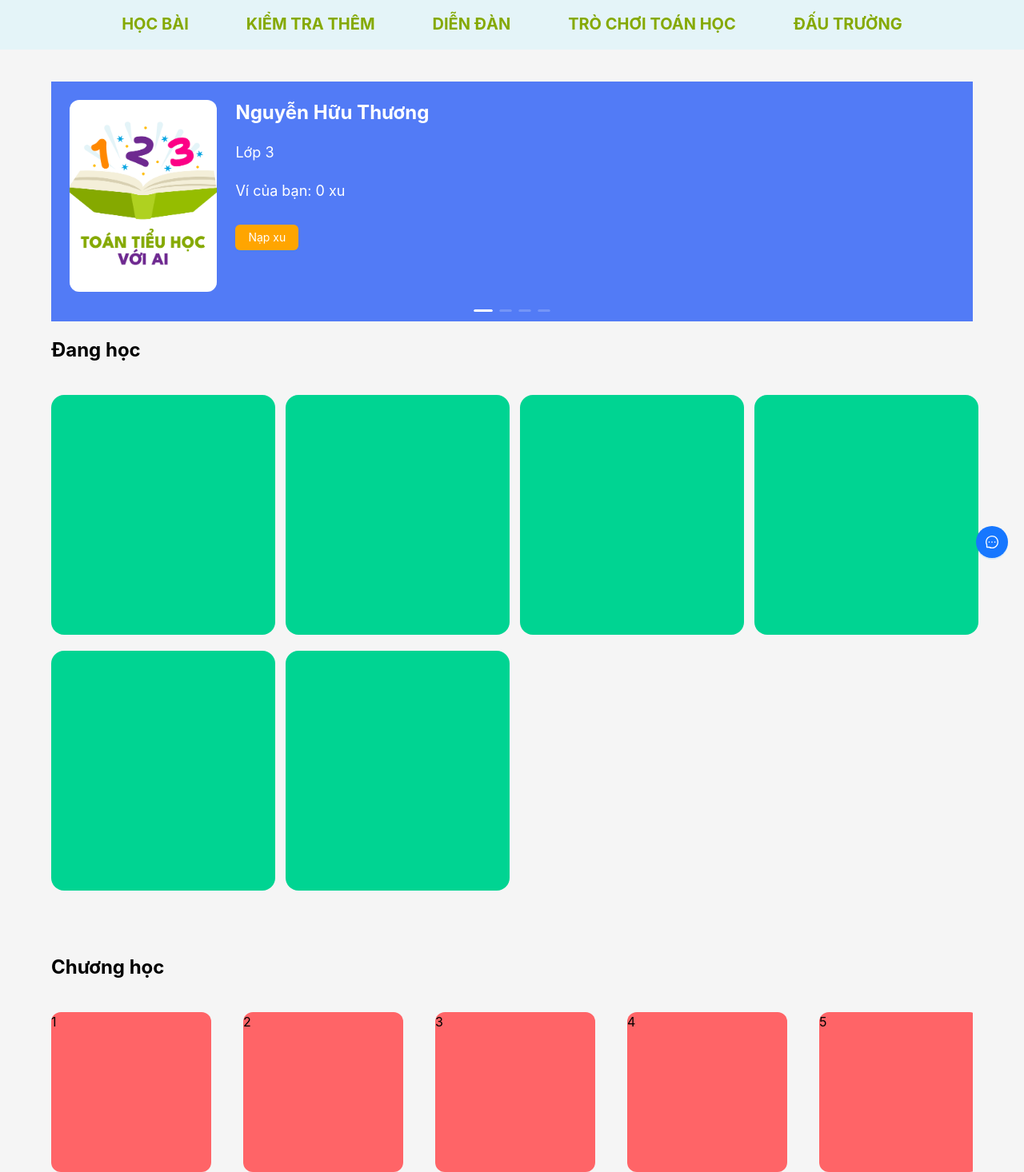
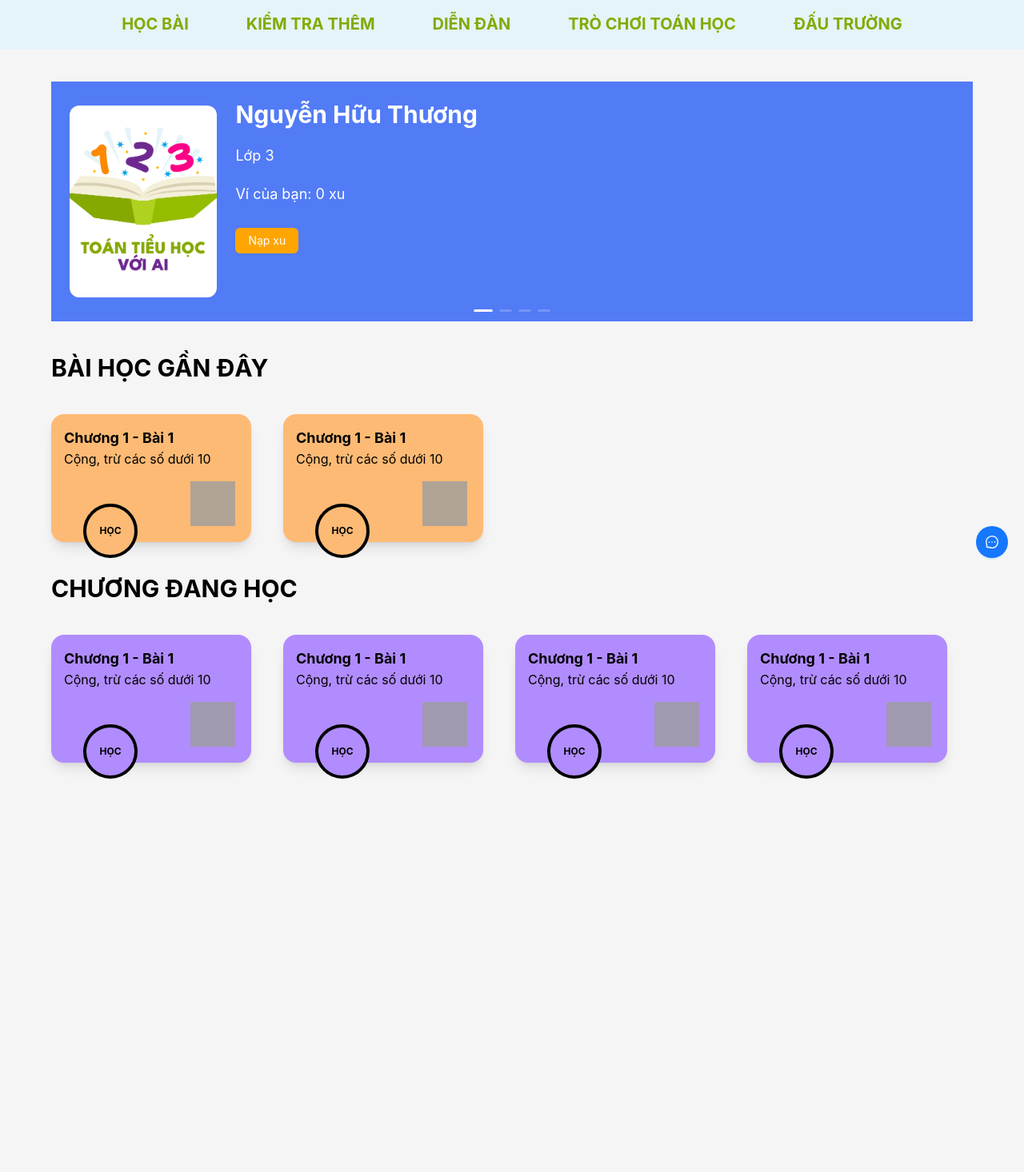
Before and after one commit to MaivMinh/AI-math-user, a React (Vite) app: page / in a window 1280 px wide. Shown: the part 82-1548 px from the top of the page at 80% size. After the commit the page ends 1076 px from the top, so only its background shows below. Built offline with nearby package versions, Linux system fonts and the light colour scheme; grey boxes are pictures that could not be loaded.

Commit message:
Add ChapterCard and fix Home page

```diff
--- /dev/null
+++ b/src/components/Home/ChapterCard.jsx
@@ -0,0 +1,38 @@
+import React from "react";
+
+const ChapterCard = ({ chapter, lesson, icon, colour }) => {
+  return (
+    <div
+      className="w-[250px] h-[160px] rounded-t-2xl rounded-b-2xl p-4 relative shadow-lg overflow-visible"
+      style={{ backgroundColor: colour || "#FDBA74" }} // Màu mặc định là cam nhạt
+    >
+      {/* Tiêu đề chương & bài */}
+      <h3 className="text-black font-bold text-lg">
+        Chương {chapter} - Bài {lesson}
+      </h3>
+      <h3 className="text-black">Cộng, trừ các số dưới 10</h3>
+
+      {/* Icon minh họa */}
+      <div className="absolute bottom-5 right-5">
+        <img
+          src={
+            icon || "https://cdn-icons-png.flaticon.com/128/4762/4762311.png"
+          }
+          alt="icon"
+          className="w-14 h-14 opacity-80"
+        />
+      </div>
+
+      {/* Nút học */}
+      <div
+        className="absolute bottom-[-20px] left-10 w-17 h-17 rounded-full flex items-center justify-center border-4 border-black"
+      style={{ backgroundColor: colour || "#FDBA74" }} // Màu mặc định là cam nhạt
+      >
+
+        <p className="text-black font-bold text-xs">HỌC</p>
+      </div>
+    </div>
+  );
+};
+
+export default ChapterCard;
--- a/src/pages/Home.jsx
+++ b/src/pages/Home.jsx
@@ -6,6 +6,7 @@ import logo_v2 from "../assets/images/logo_v2.png";
 import { useNavigate } from "react-router-dom";
 import chatbotSerivce from "../services/chatbotService";
 import TextArea from "antd/es/input/TextArea";
+import ChapterCard from "../components/Home/ChapterCard"
 
 const Home = () => {
   const navigate = useNavigate();
@@ -89,15 +90,13 @@ const Home = () => {
       {contextHolder}
       <div className="carousel">
         <Carousel
-          autoplay={{
-            dotDuration: true,
-          }}
+          autoplay={false}
           autoplaySpeed={5000}
           speed={1000}
         >
           <div style={contentStyle}>
             <h3 style={contentStyle} className="grid grid-cols-10 h-full">
-              <p className="col-span-2 h-full">
+              <p className="col-span-2 h-full flex items-center">
                 <img
                   src={logo_v2}
                   alt="logo"
@@ -105,7 +104,7 @@ const Home = () => {
                 />
               </p>
               <p className="col-span-8 flex flex-col items-start justify-start h-4/5 my-[2.5%] gap-y-5">
-                <h3 className="text-2xl font-bold text-white">
+                <h3 className="text-3xl font-bold text-white">
                   Nguyễn Hữu Thương
                 </h3>
                 <p className="text-lg text-white">Lớp 3</p>
@@ -132,59 +131,27 @@ const Home = () => {
           </div>
         </Carousel>
       </div>
-      <div className="w-full">
+      <div className="w-full mt-10">
         <div className="w-full mb-10">
-          <h1 className="text-2xl font-bold text-left mt-5">Đang học</h1>
+          <h1 className="text-3xl font-bold text-left mt-5">BÀI HỌC GẦN ĐÂY</h1>
         </div>
-        <div className="grid grid-cols-1 gap-y-5 sm:grid-cols-2 sm:gap-x-2 sm:gap-y-2 md:grid-cols-3 md:gap-x-3 md:gap-y-3 lg:grid-cols-4 lg:gap-x-5 lg:gap-y-5 mx-auto">
-          <div className="w-[280px] h-[300px] bg-emerald-400 rounded-2xl"></div>
-          <div className="w-[280px] h-[300px] bg-emerald-400 rounded-2xl"></div>
-          <div className="w-[280px] h-[300px] bg-emerald-400 rounded-2xl"></div>
-          <div className="w-[280px] h-[300px] bg-emerald-400 rounded-2xl"></div>
-          <div className="w-[280px] h-[300px] bg-emerald-400 rounded-2xl"></div>
-          <div className="w-[280px] h-[300px] bg-emerald-400 rounded-2xl"></div>
+        <div className="w-full flex flex-wrap gap-10 mb-10 items-start">
+          <ChapterCard chapter={1} lesson={1} />
+          <ChapterCard chapter={1} lesson={1} />
         </div>
       </div>
-      <div className="w-full mt-20">
+      <div className="w-full mt-10">
         <div className="w-full mb-10">
-          <h1 className="text-2xl font-bold text-left mt-5">Chương học</h1>
+          <h1 className="text-3xl font-bold text-left mt-5">CHƯƠNG ĐANG HỌC</h1>
         </div>
-        <div className="w-full overflow-x-auto whitespace-nowrap">
-          <div className="inline-block mr-10 w-[200px] h-[200px] bg-red-400 rounded-xl">
-            1
-          </div>
-          <div className="inline-block mr-10 w-[200px] h-[200px] bg-red-400 rounded-xl">
-            2
-          </div>
-          <div className="inline-block mr-10 w-[200px] h-[200px] bg-red-400 rounded-xl">
-            3
-          </div>
-          <div className="inline-block mr-10 w-[200px] h-[200px] bg-red-400 rounded-xl">
-            4
-          </div>
-          <div className="inline-block mr-10 w-[200px] h-[200px] bg-red-400 rounded-xl">
-            5
-          </div>
-          <div className="inline-block mr-10 w-[200px] h-[200px] bg-red-400 rounded-xl">
-            6
-          </div>
-          <div className="inline-block mr-10 w-[200px] h-[200px] bg-red-400 rounded-xl">
-            7
-          </div>
-          <div className="inline-block mr-10 w-[200px] h-[200px] bg-red-400 rounded-xl">
-            8
-          </div>
-          <div className="inline-block mr-10 w-[200px] h-[200px] bg-red-400 rounded-xl">
-            9
-          </div>
-          <div className="inline-block mr-10 w-[200px] h-[200px] bg-red-400 rounded-xl">
-            10
-          </div>
-          <div className="inline-block w-[200px] h-[200px] bg-red-400 rounded-xl">
-            11
-          </div>
+        <div className="w-full flex flex-wrap gap-10 mb-10 items-start">
+          <ChapterCard chapter={1} lesson={1} colour={"#B18CFE"} />
+          <ChapterCard chapter={1} lesson={1} colour={"#B18CFE"} />
+          <ChapterCard chapter={1} lesson={1} colour={"#B18CFE"} />
+          <ChapterCard chapter={1} lesson={1} colour={"#B18CFE"} />
         </div>
       </div>
+
       <div className="fixed bottom-5 right-5">
         <Button
           type="primary"
```
